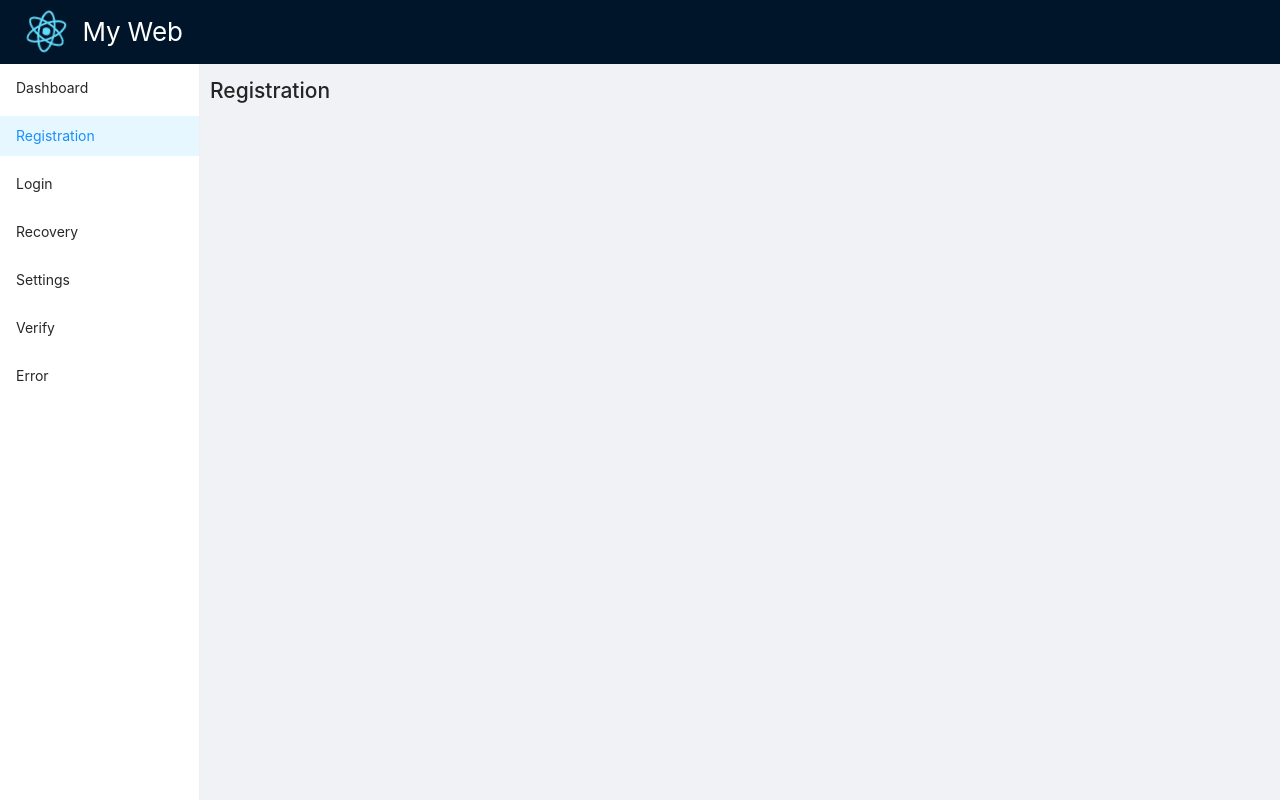
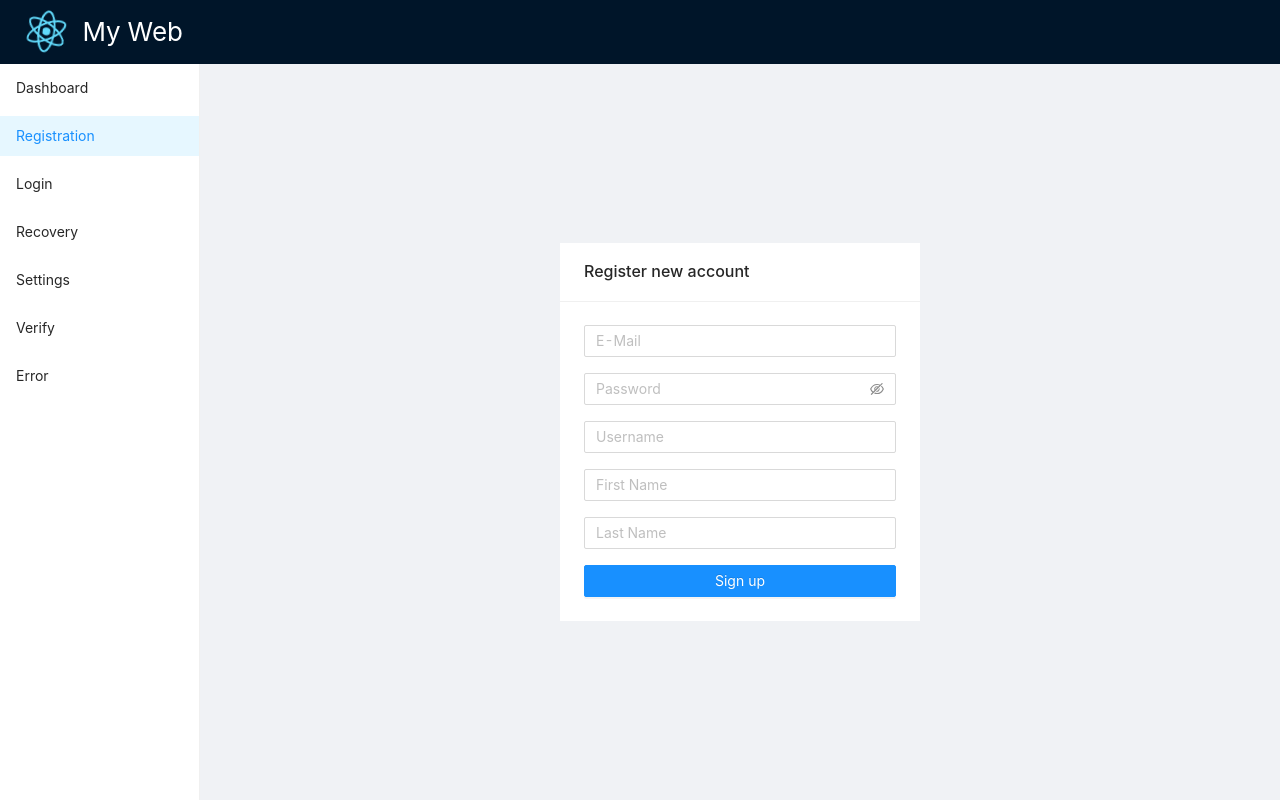
Before and after one commit to ikuokuo/start-ory-kratos, a React (Create React App) app in the folder my-web/: page /auth/registration in a window 1280 px wide. Built offline with nearby package versions, Linux system fonts and the light colour scheme.

Commit message:
feat(web): ui

```diff
--- a/my-web/src/pages/login.tsx
+++ b/my-web/src/pages/login.tsx
@@ -1,7 +1,39 @@
 import React from "react";
+import { Row, Col, Card, Input, Button, Divider } from "antd";
+
+import "../styles/page.scss";
 
 export default class Login extends React.Component {
   render() {
-    return <h2>Login</h2>;
+    return (
+      <div className="page">
+        <div className="container" style={{ flex: "0 1 360px" }}>
+          <Card title="Login" bordered={false}>
+            <Input placeholder="Username / E-Mail" />
+            <Input.Password placeholder="Password" style={{ marginTop: 16 }} />
+            <Button type="primary" block style={{ marginTop: 16 }}>
+              Sign in
+            </Button>
+            <Divider />
+            <Row>
+              <Col span={12}>
+                <Button
+                  type="link"
+                  href="/auth/registration"
+                  style={{ padding: 0 }}
+                >
+                  Register new account
+                </Button>
+              </Col>
+              <Col span={12}>
+                <Button type="link" href="/recovery" style={{ padding: 0 }}>
+                  Reset password
+                </Button>
+              </Col>
+            </Row>
+          </Card>
+        </div>
+      </div>
+    );
   }
 }
--- a/my-web/src/pages/recovery.tsx
+++ b/my-web/src/pages/recovery.tsx
@@ -1,7 +1,21 @@
 import React from "react";
+import { Card, Input, Button } from "antd";
+
+import "../styles/page.scss";
 
 export default class Recovery extends React.Component {
   render() {
-    return <h2>Recovery</h2>;
+    return (
+      <div className="page">
+        <div className="container" style={{ flex: "0 1 360px" }}>
+          <Card title="Reset password" bordered={false}>
+            <Input placeholder="E-Mail" />
+            <Button type="primary" block style={{ marginTop: 16 }}>
+              Sign up
+            </Button>
+          </Card>
+        </div>
+      </div>
+    );
   }
 }
--- a/my-web/src/pages/registration.tsx
+++ b/my-web/src/pages/registration.tsx
@@ -1,7 +1,31 @@
 import React from "react";
+import { Card, Input, Button, Space } from "antd";
+
+import "../styles/page.scss";
 
 export default class Registration extends React.Component {
   render() {
-    return <h2>Registration</h2>;
+    return (
+      <div className="page">
+        <div className="container" style={{ flex: "0 1 360px" }}>
+          <Card title="Register new account" bordered={false}>
+            <Space
+              direction="vertical"
+              size="middle"
+              style={{ display: "flex" }}
+            >
+              <Input placeholder="E-Mail" />
+              <Input.Password placeholder="Password" />
+              <Input placeholder="Username" />
+              <Input placeholder="First Name" />
+              <Input placeholder="Last Name" />
+              <Button type="primary" block>
+                Sign up
+              </Button>
+            </Space>
+          </Card>
+        </div>
+      </div>
+    );
   }
 }
--- a/my-web/src/pages/settings.tsx
+++ b/my-web/src/pages/settings.tsx
@@ -1,7 +1,40 @@
 import React from "react";
+import { Input, Button, Divider, Space } from "antd";
 
 export default class Settings extends React.Component {
   render() {
-    return <h2>Settings</h2>;
+    return (
+      <div
+        className="page"
+        style={{ flexDirection: "column", alignItems: "start" }}
+      >
+        <h2 style={{ flex: "none", margin: 0 }}>Settings</h2>
+        <Divider style={{ flex: "none" }} />
+        <Space
+          direction="vertical"
+          size="middle"
+          style={{
+            display: "flex",
+            width: 360,
+            flex: "auto",
+            alignSelf: "center",
+          }}
+        >
+          <h3>Profile</h3>
+          <Input placeholder="E-Mail" />
+          <Input placeholder="Username" />
+          <Input placeholder="First Name" />
+          <Input placeholder="Last Name" />
+          <Button type="primary" block>
+            Save
+          </Button>
+          <h3>Password</h3>
+          <Input.Password placeholder="Password" />
+          <Button type="primary" block>
+            Save
+          </Button>
+        </Space>
+      </div>
+    );
   }
 }
--- /dev/null
+++ b/my-web/src/styles/page.scss
@@ -0,0 +1,12 @@
+.page {
+  display: flex;
+  flex-direction: row;
+  justify-content: center;
+  align-items: center;
+  height: calc(100vh - 64px - 20px);
+
+  .container {
+    flex: auto;
+    background-color: #fff;
+  }
+}
```
